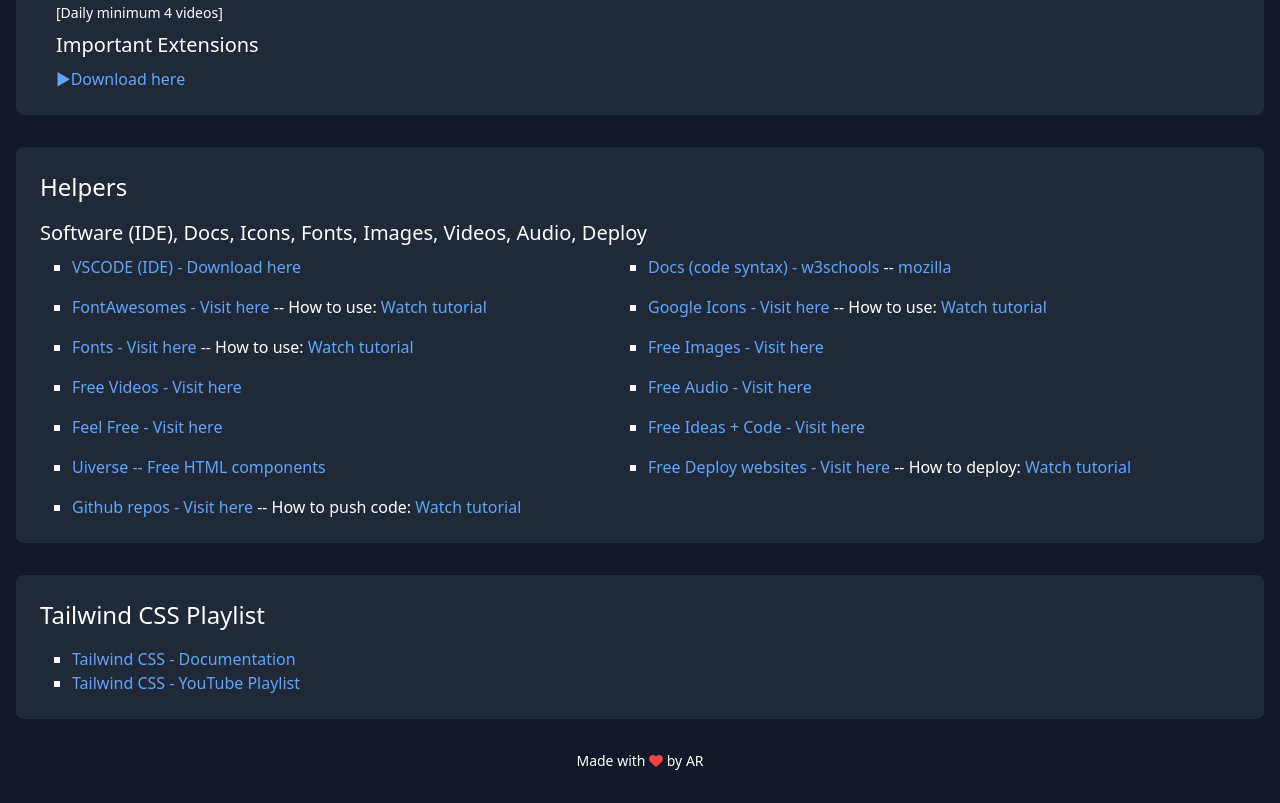
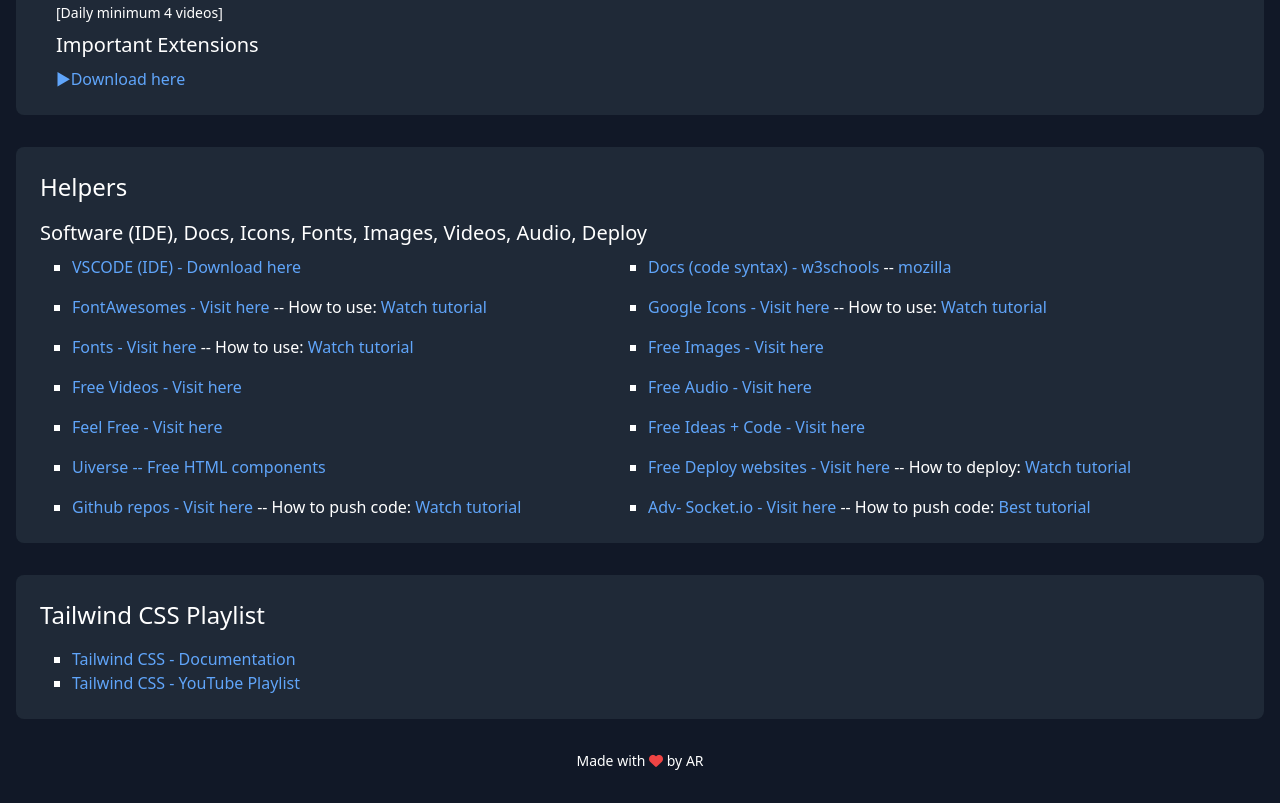
Before and after one commit to GrowinFlow/dev-path, a plain HTML site: page index.html in a window 1280 px wide. Shown: the part 517-1320 px from the top of the page. Drawn offline with nearby package versions, Linux system fonts and the light colour scheme.

Commit message:
add  socket website link and tutorial

```diff
--- a/index.html
+++ b/index.html
@@ -146,6 +146,14 @@
 
 
 
+                <!-- Socket.io - websocket -->
+                <li class="text-ellipsis "><a href="https://socket.io/" target="_blank"
+                        class="text-blue-400 hover:text-blue-600">Adv- Socket.io - Visit here</a> -- How to
+                    push code: <a href="https://www.youtube.com/watch?v=_h7Pc1woq-I&t=2793s" target="_blank"
+                        class="text-blue-400 hover:text-blue-600">Best tutorial</a></li>
+
+
+
 
             </ul>
         </section>
```
